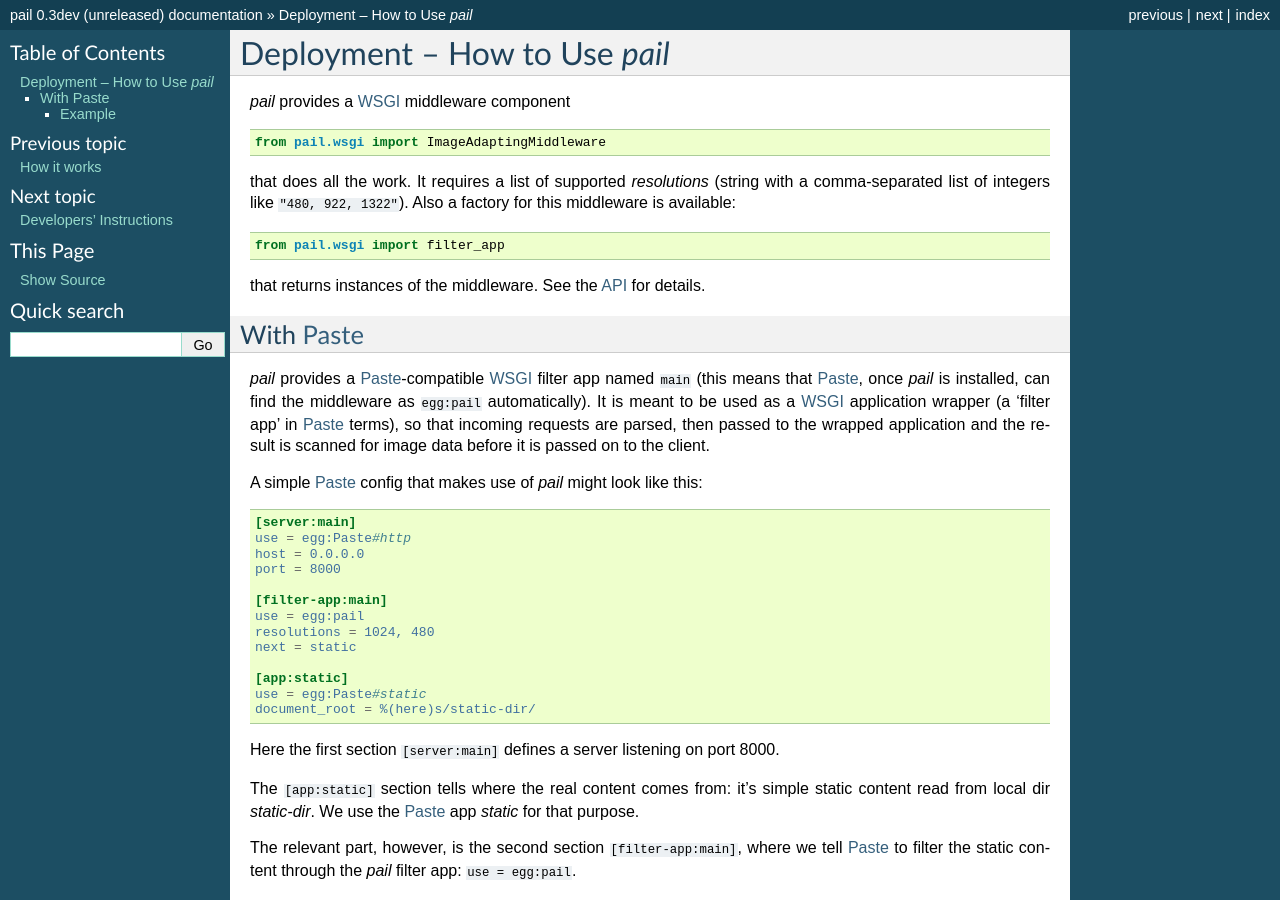
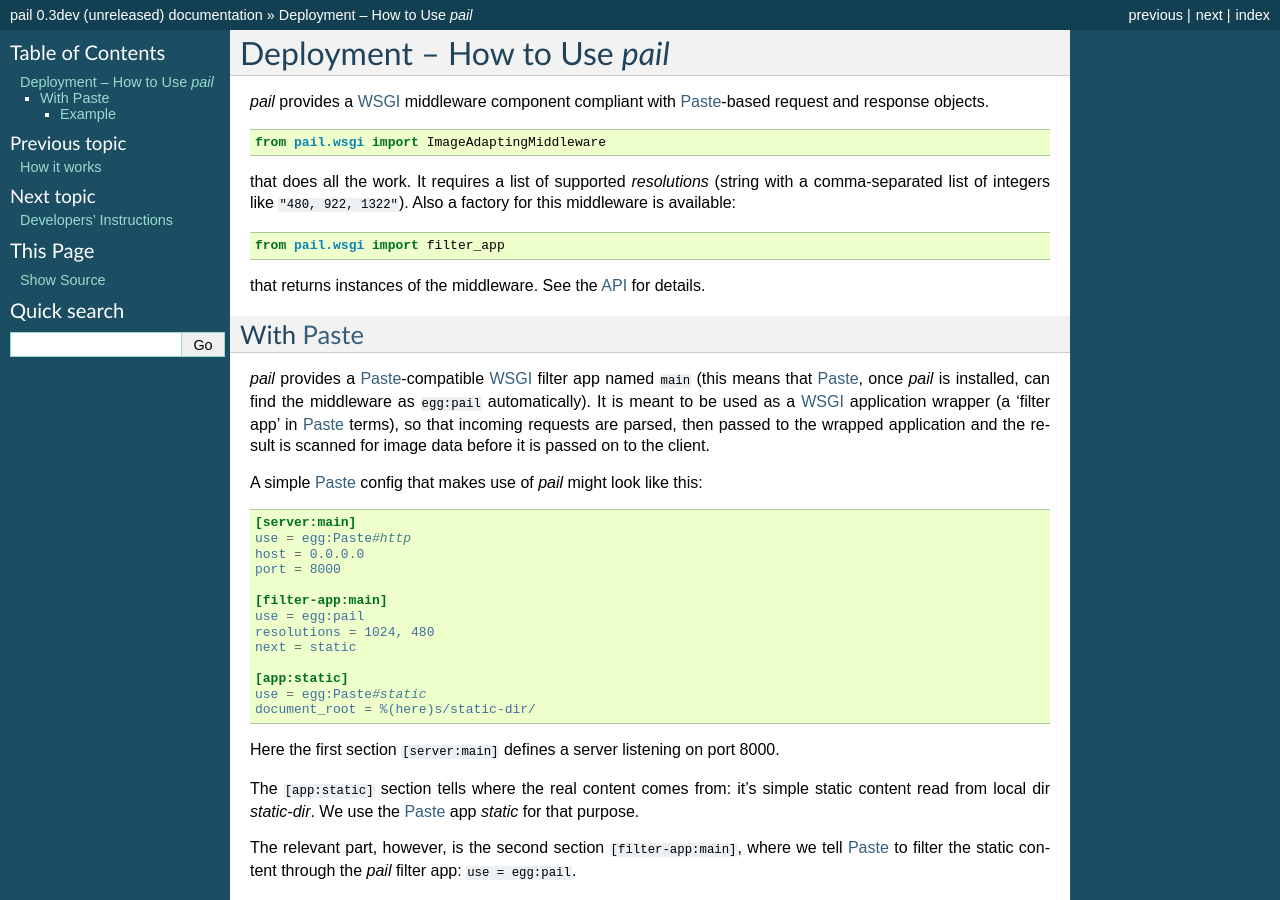
Before and after one commit to ulif/pail, a Sphinx documentation site: the page built from docs/deployment.rst, in a window 1280 px wide and 900 px high. Built offline with Sphinx 7.4.7, drawn with Linux system fonts in a browser that asks for light colours.

Commit message:
Add docs.

```diff
--- a/docs/deployment.rst
+++ b/docs/deployment.rst
@@ -3,15 +3,16 @@
 Deployment -- How to Use `pail`
 ===============================
 
-`pail` provides a `WSGI`_ middleware component
+`pail` provides a `WSGI`_ middleware component compliant with
+`Paste`_-based request and response objects.
 
 .. code-block:: python
 
   from pail.wsgi import ImageAdaptingMiddleware
 
 that does all the work. It requires a list of supported `resolutions`
-(string with a comma-separated list of integers like ``"480, 922, 1322"``). Also a factory for
-this middleware is available:
+(string with a comma-separated list of integers like ``"480, 922,
+1322"``). Also a factory for this middleware is available:
 
 .. code-block:: python
 
```
